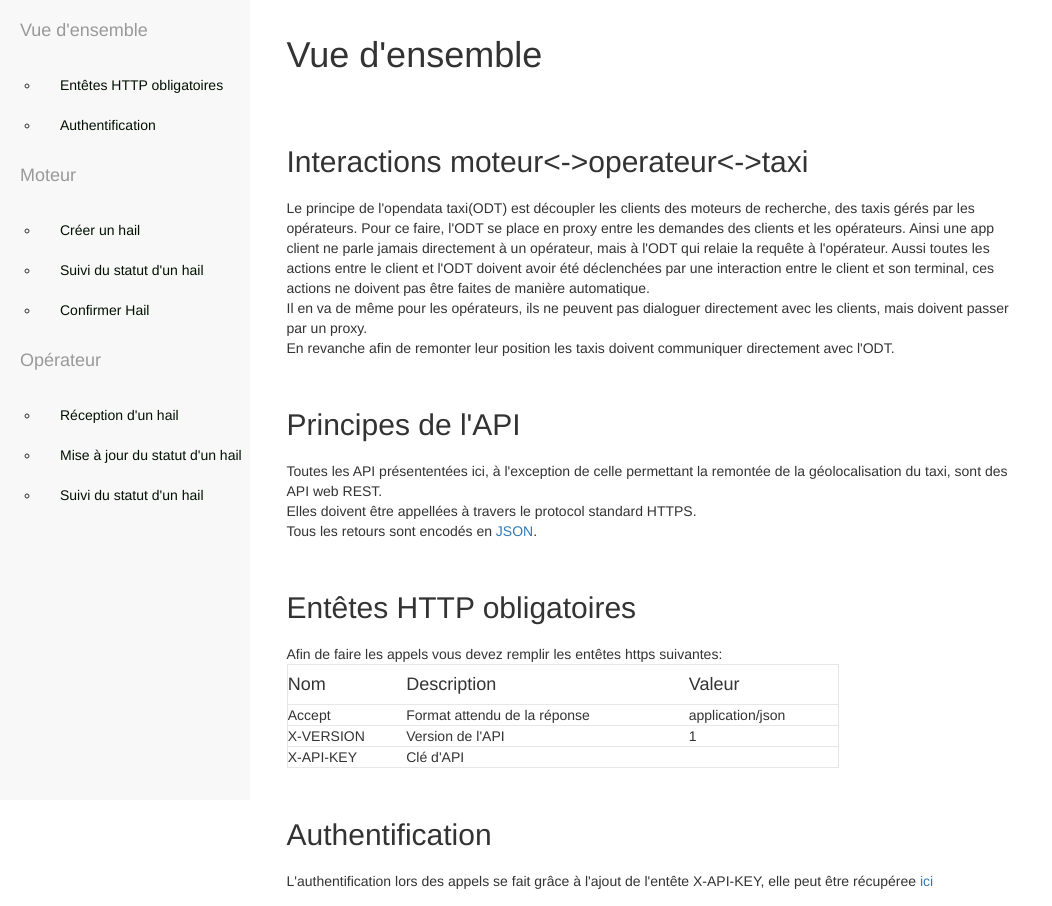
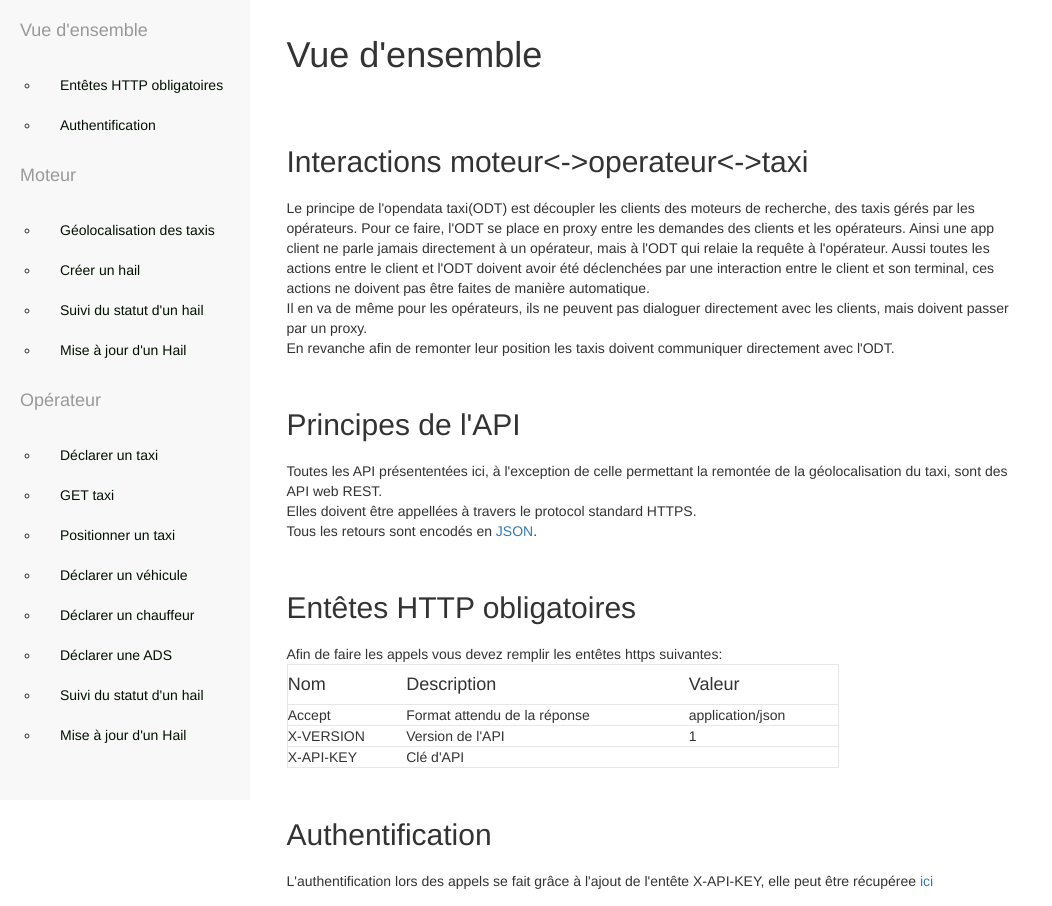
Before and after one commit to openmaraude/APITaxi, a Python web app: template APITaxi/templates/documentation/index.html in a window 1280 px wide. Shown: the part 52-958 px from the top of the page, without its empty margins (0-1052 px from the left). Run offline with Jinja, Linux system fonts and the light colour scheme; the template is opened without the code that fills it, so the values that code supplies are empty; some libraries are stand-ins or nearby versions.

Commit message:
Edit summary links

```diff
--- a/APITaxi/templates/documentation/base.html
+++ b/APITaxi/templates/documentation/base.html
@@ -16,41 +16,60 @@ margin-bottom: 0;
      <div id="sidebar-wrapper">
                 <ul class="sidebar-nav">
                 <li class="sidebar-brand">
-                    <a href=#">Vue d'ensemble</a>
+                    <a href="index">Vue d'ensemble</a>
                 </li>
                 <ul>
                 <li>
-                    <a href="#">Entêtes HTTP obligatoires</a>
+                    <a href="index#headers">Entêtes HTTP obligatoires</a>
                 </li>
                 <li>
-                    <a href="#">Authentification</a>
+                    <a href="index#authentication">Authentification</a>
                 </li>
                 </ul>
                 <li class="sidebar-brand">
-                    <a href="#">Moteur</a>
+                    <a href="moteur">Moteur</a>
                 </li>
                 <ul>
                 <li>
-                    <a href="#">Créer un hail</a>
+                    <a href="moteur#geoloc">Géolocalisation des taxis</a>
                 </li>
                 <li>
-                    <a href="#">Suivi du statut d'un hail</a>
+                    <a href="moteur#post_hail">Créer un hail</a>
                 </li>
                 <li>
-                    <a href="#">Confirmer Hail</a>
+                    <a href="moteur#get_hail">Suivi du statut d'un hail</a>
+                </li>
+                <li>
+                    <a href="moteur#put_hail">Mise à jour d'un Hail</a>
                 </li>
                 </ul>
                 <li class="sidebar-brand">
-                    <a href=#">Opérateur</a>
+                    <a href="operateur">Opérateur</a>
                 </li>
                 <ul>
                 <li>
-                    <a href="#">Réception d'un hail</a>
-                <li>
-                    <a href="#">Mise à jour du statut d'un hail</a>
+                    <a href="operateur#post_taxi">Déclarer un taxi</a>
                 </li>
                 <li>
-                    <a href="#">Suivi du statut d'un hail</a>
+                    <a href="operateur#get_taxi">GET taxi</a>
+                </li>
+                <li>
+                    <a href="operateur#udp_taxi">Positionner un taxi</a>
+                </li>
+                <li>
+                    <a href="operateur#post_vehicle">Déclarer un véhicule</a>
+                </li>
+                <li>
+                    <a href="operateur#post_drivef">Déclarer un chauffeur</a>
+                </li>
+                <li>
+                    <a href="operateur#post_ads">Déclarer une ADS</a>
+                </li>
+                <li>
+                    <a href="operateur#get_hail">Suivi du statut d'un hail</a>
+                </li>
+                <li>
+                    <a href="operateur#put_hail">Mise à jour d'un Hail</a>
                 </li>
                 </ul>
             </ul>
```
